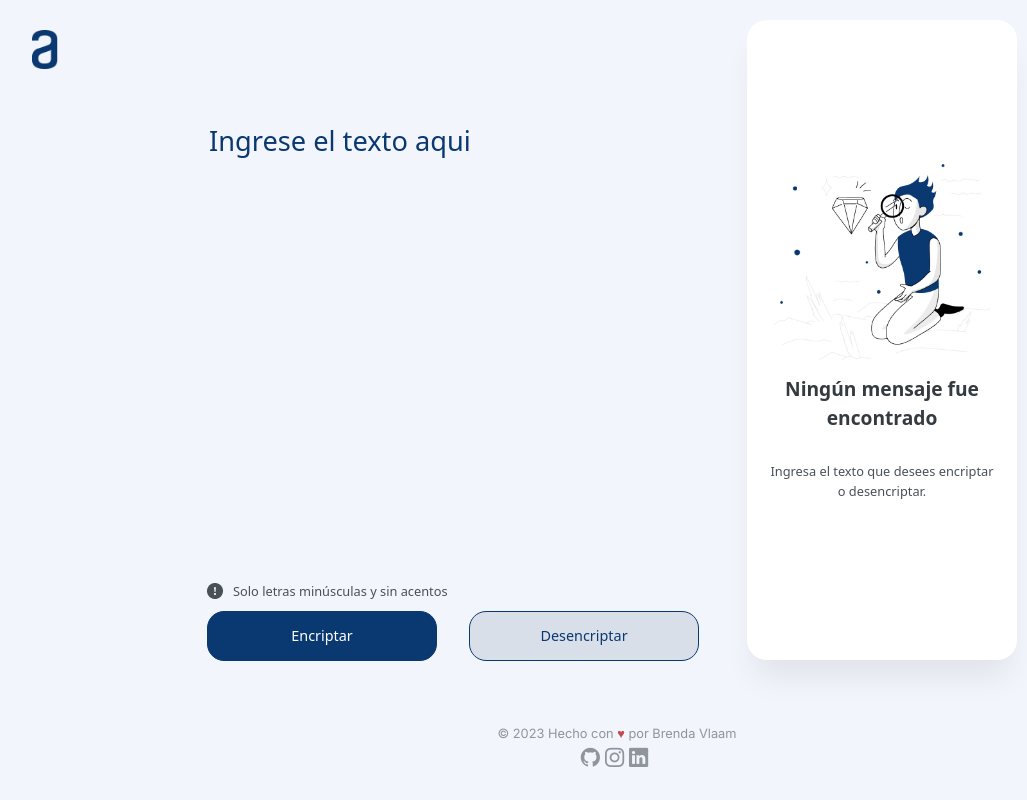
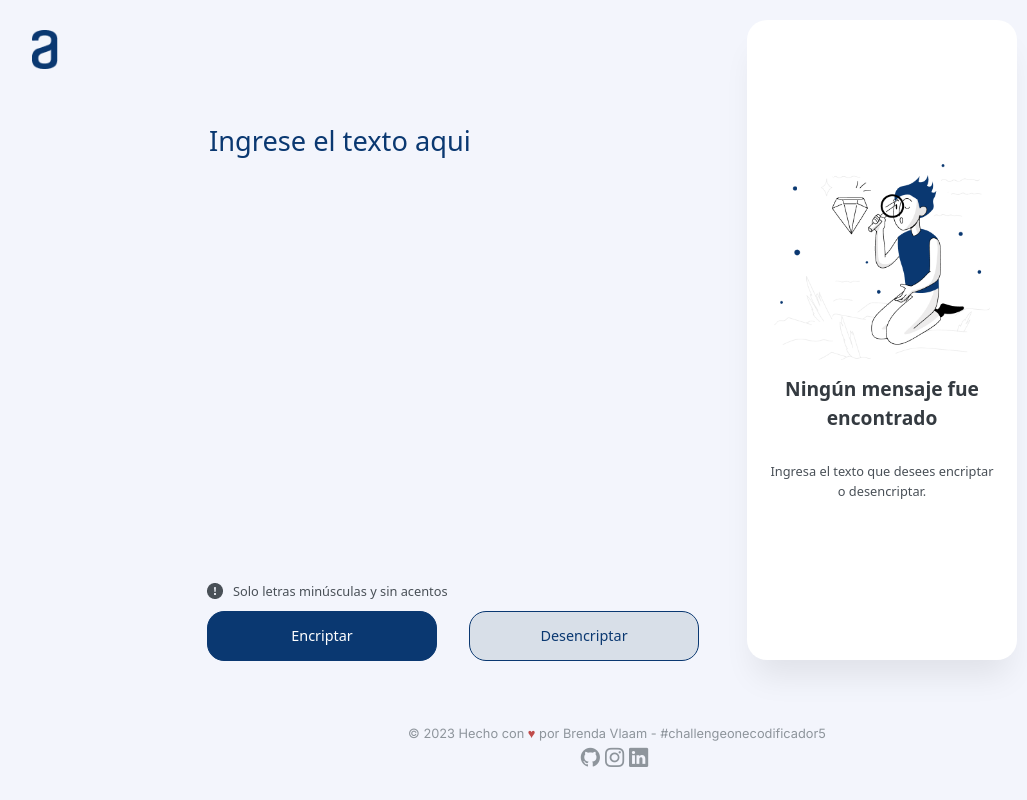
Before and after one commit to BrendaVlaam/encriptador-alura, a plain HTML site: page index.html in a window 1280 px wide. Shown: the whole page, without its empty margins (23-1050 px from the left). Drawn offline with nearby package versions, Linux system fonts and the light colour scheme.

Commit message:
modifica footer

```diff
--- a/index.html
+++ b/index.html
@@ -60,7 +60,7 @@
     </main>
 
     <footer>
-        <p>&copy; 2023 Hecho con <span style="color:rgb(192, 75, 75)">&heartsuit;</span> por Brenda Vlaam</p>
+        <p>&copy; 2023 Hecho con <span style="color:rgb(192, 75, 75)">&heartsuit;</span> por Brenda Vlaam - #challengeonecodificador5</p>
         <div class="footer-icons">
             <a href="https://github.com/BrendaVlaam" target=”_blank” ><i class="bi-github ficon"></i></a>
             <a href="https://www.instagram.com/brendavlaam/" target=”_blank” ><i class="bi-instagram ficon"></i></a>
```
